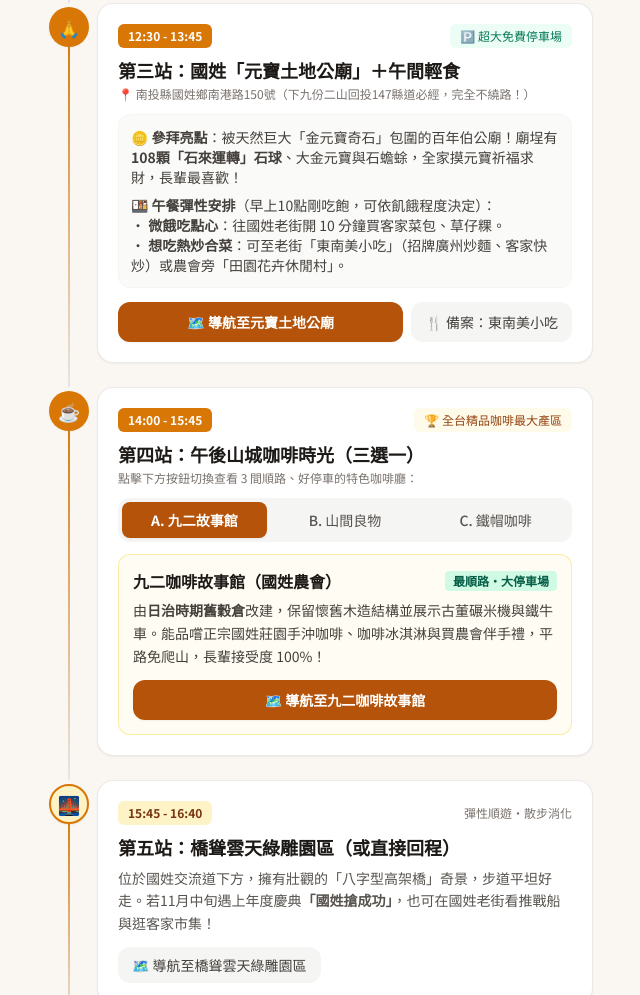
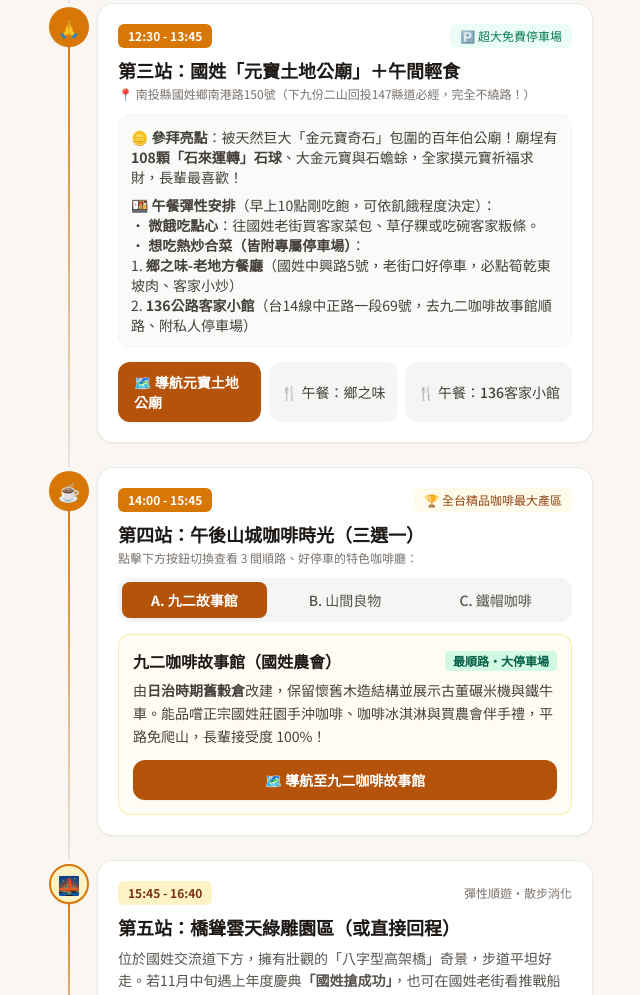
Before and after one commit to DebbieXDD/GuoXin-One-day-Trip, a plain HTML site: page index.html in a window 1280 px wide. Shown: the part 1634-2629 px from the top of the page, without its empty margins (319-959 px from the left). Drawn offline with nearby package versions, Linux system fonts and the light colour scheme.

Commit message:
Update Guoxing lunch options to active restaurants with parking

```diff
--- a/index.html
+++ b/index.html
@@ -222,19 +222,25 @@
             <div class="mt-3 space-y-2 text-sm text-stone-700 bg-stone-50 p-3 rounded-xl border border-stone-100">
               <div>🪙 <strong>參拜亮點</strong>：被天然巨大「金元寶奇石」包圍的百年伯公廟！廟埕有 <strong>108顆「石來運轉」石球</strong>、大金元寶與石蟾蜍，全家摸元寶祈福求財，長輩最喜歡！</div>
               <div>🍱 <strong>午餐彈性安排</strong>（早上10點剛吃飽，可依飢餓程度決定）：<br/>
-                • <strong>微餓吃點心</strong>：往國姓老街開 10 分鐘買客家菜包、草仔粿。<br/>
-                • <strong>想吃熱炒合菜</strong>：可至老街「東南美小吃」（招牌廣州炒麵、客家快炒）或農會旁「田園花卉休閒村」。
+                • <strong>微餓吃點心</strong>：往國姓老街買客家菜包、草仔粿或吃碗客家粄條。<br/>
+                • <strong>想吃熱炒合菜（皆附專屬停車場）</strong>：<br/>
+                  1. <strong>鄉之味-老地方餐廳</strong>（國姓中興路5號，老街口好停車，必點筍乾東坡肉、客家小炒）<br/>
+                  2. <strong>136公路客家小館</strong>（台14線中正路一段69號，去九二咖啡故事館順路、附私人停車場）
               </div>
             </div>
 
             <div class="mt-3.5 flex flex-wrap gap-2">
               <a href="https://www.google.com/maps/search/?api=1&query=國姓元寶土地公廟" target="_blank" rel="noopener"
                  class="flex-1 inline-flex items-center justify-center gap-1.5 bg-amber-700 hover:bg-amber-800 text-white text-sm font-semibold py-2.5 px-4 rounded-xl shadow-sm transition">
-                <span>🗺️ 導航至元寶土地公廟</span>
+                <span>🗺️ 導航元寶土地公廟</span>
               </a>
-              <a href="https://www.google.com/maps/search/?api=1&query=國姓東南美小吃" target="_blank" rel="noopener"
-                 class="inline-flex items-center justify-center gap-1 bg-stone-100 hover:bg-stone-200 text-stone-700 text-sm font-medium py-2.5 px-3.5 rounded-xl transition">
-                <span>🍴 備案：東南美小吃</span>
+              <a href="https://www.google.com/maps/search/?api=1&query=國姓鄉之味小吃部" target="_blank" rel="noopener"
+                 class="inline-flex items-center justify-center gap-1 bg-stone-100 hover:bg-stone-200 text-stone-700 text-sm font-medium py-2.5 px-3 rounded-xl transition">
+                <span>🍴 午餐：鄉之味</span>
+              </a>
+              <a href="https://www.google.com/maps/search/?api=1&query=國姓136公路客家小館" target="_blank" rel="noopener"
+                 class="inline-flex items-center justify-center gap-1 bg-stone-100 hover:bg-stone-200 text-stone-700 text-sm font-medium py-2.5 px-3 rounded-xl transition">
+                <span>🍴 午餐：136客家小館</span>
               </a>
             </div>
           </div>
```
Also changed, not shown: 2 other files.
